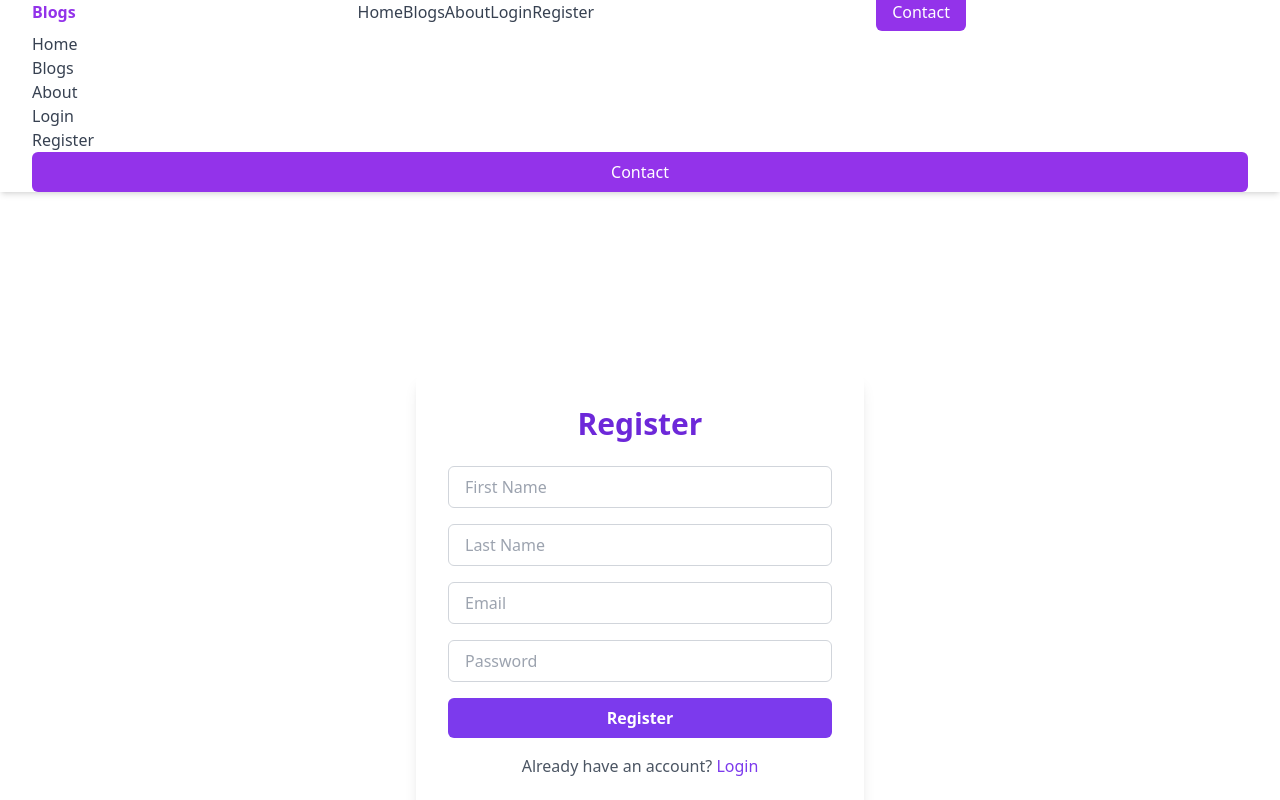
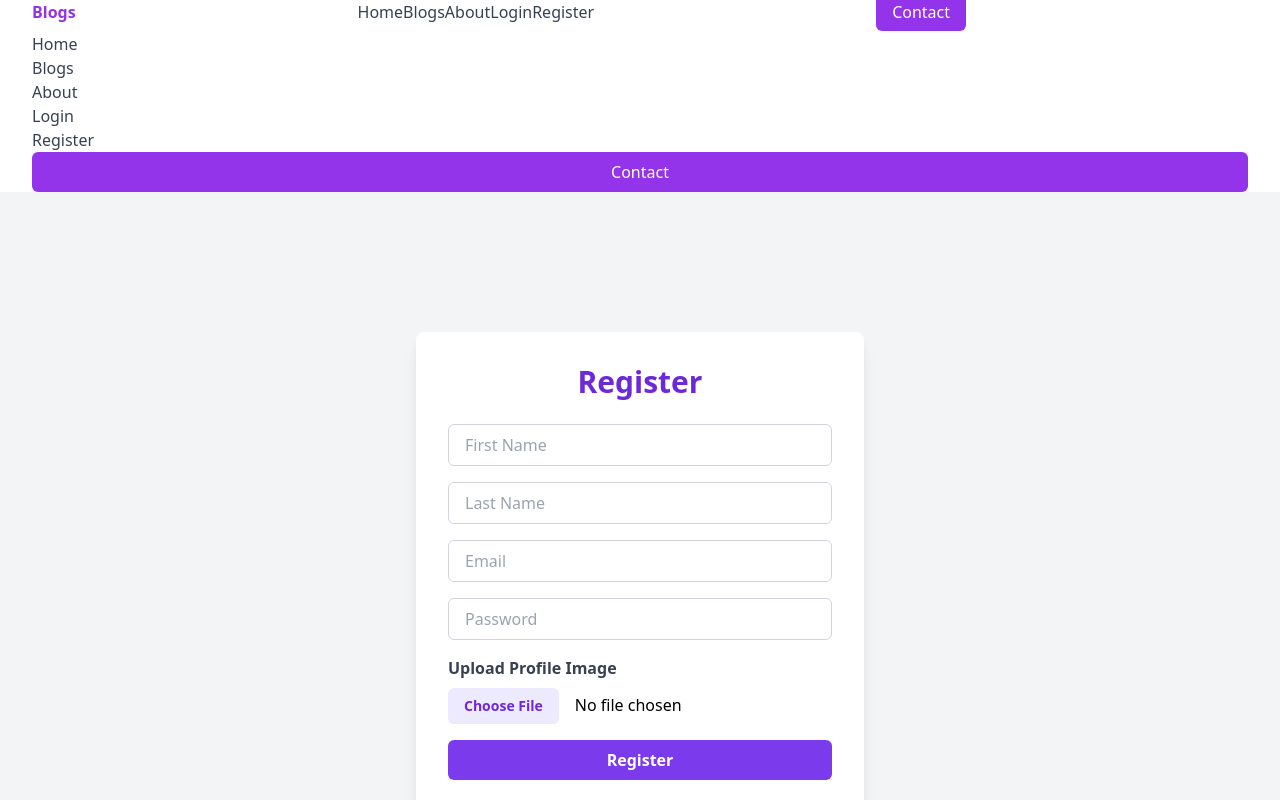
Before and after one commit to umarprogrammer19/04-Blog-Application, a Next.js app: page /Register in a window 1280 px wide. Shown: the top 800 px of the page. Built offline with nearby package versions, Linux system fonts and the light colour scheme.

Commit message:
Login or Register edited

```diff
--- a/src/app/(pages)/Blogs/page.tsx
+++ b/src/app/(pages)/Blogs/page.tsx
@@ -3,7 +3,7 @@ import React from "react";
 const Blogs = () => {
   const cardData = [
     {
-      image: "src/assets/image/Image Placeholder (2).png",
+      image: "public/assets/image/ImagePlaceholder(2).png",
       title: "8 Rules Of Travelling In Sea You Need To Know",
       category: "Travel",
       description:
--- a/src/app/(pages)/Login/page.tsx
+++ b/src/app/(pages)/Login/page.tsx
@@ -35,8 +35,9 @@ const Login = () => {
         {/* Register Link */}
         <p className="text-center text-gray-600 mt-4">
           Don't have an account?{' '}
+          <a href="/Register" className="text-violet-600 hover:underline">     Register</a>
           <span className="text-violet-600 underline cursor-not-allowed">
-            Register
+
           </span>
         </p>
       </div>
--- a/src/app/(pages)/Register/page.tsx
+++ b/src/app/(pages)/Register/page.tsx
@@ -1,8 +1,20 @@
-import React from 'react';
+"use client";
+
+import React, { useState } from "react";
 
 const Register = () => {
+  const [imagePreview, setImagePreview] = useState(null);
+
+  // Handle image upload and preview
+  const handleImageChange = (e) => {
+    const file = e.target.files[0];
+    if (file) {
+      setImagePreview(URL.createObjectURL(file));
+    }
+  };
+
   return (
-    <div className="flex items-center justify-center min-h-screen ">
+    <div className="flex items-center justify-center min-h-screen bg-gray-100">
       <div className="bg-white shadow-lg rounded-lg p-8 w-full max-w-md">
         <h1 className="text-center text-3xl font-bold mb-6 text-violet-700">
           Register
@@ -36,6 +48,27 @@ const Register = () => {
             className="w-full px-4 py-2 border border-gray-300 rounded-md focus:outline-none focus:ring-2 focus:ring-violet-600"
             required
           />
+
+          {/* Image Upload Field */}
+          <div>
+            <label className="block text-gray-700 font-semibold mb-2">
+              Upload Profile Image
+            </label>
+            <input
+              type="file"
+              accept="image/*"
+              onChange={handleImageChange}
+              className="w-full file:mr-4 file:py-2 file:px-4 file:rounded-md file:border-0 file:text-sm file:font-semibold file:bg-violet-100 file:text-violet-700 hover:file:bg-violet-200"
+            />
+            {imagePreview && (
+              <img
+                src={imagePreview}
+                alt="Preview"
+                className="w-32 h-32 object-cover mx-auto mt-4 rounded-md"
+              />
+            )}
+          </div>
+
           {/* Register Button */}
           <button
             type="submit"
@@ -46,7 +79,7 @@ const Register = () => {
         </form>
 
         <p className="text-center text-gray-600 mt-4">
-          Already have an account?{' '}
+          Already have an account?{" "}
           <a href="/Login" className="text-violet-600 hover:underline">
             Login
           </a>
--- a/src/not-found.tsx
+++ b/src/not-found.tsx
@@ -1,6 +1,6 @@
 import Link from "next/link";
 
-const NotFound = () => {
+const not-found = () => {
   return (
     <div className="flex items-center justify-center min-h-screen bg-gray-50 px-4">
       {/* Card */}
@@ -25,4 +25,4 @@ const NotFound = () => {
   );
 };
 
-export default NotFound;
+export default not-found;
```
